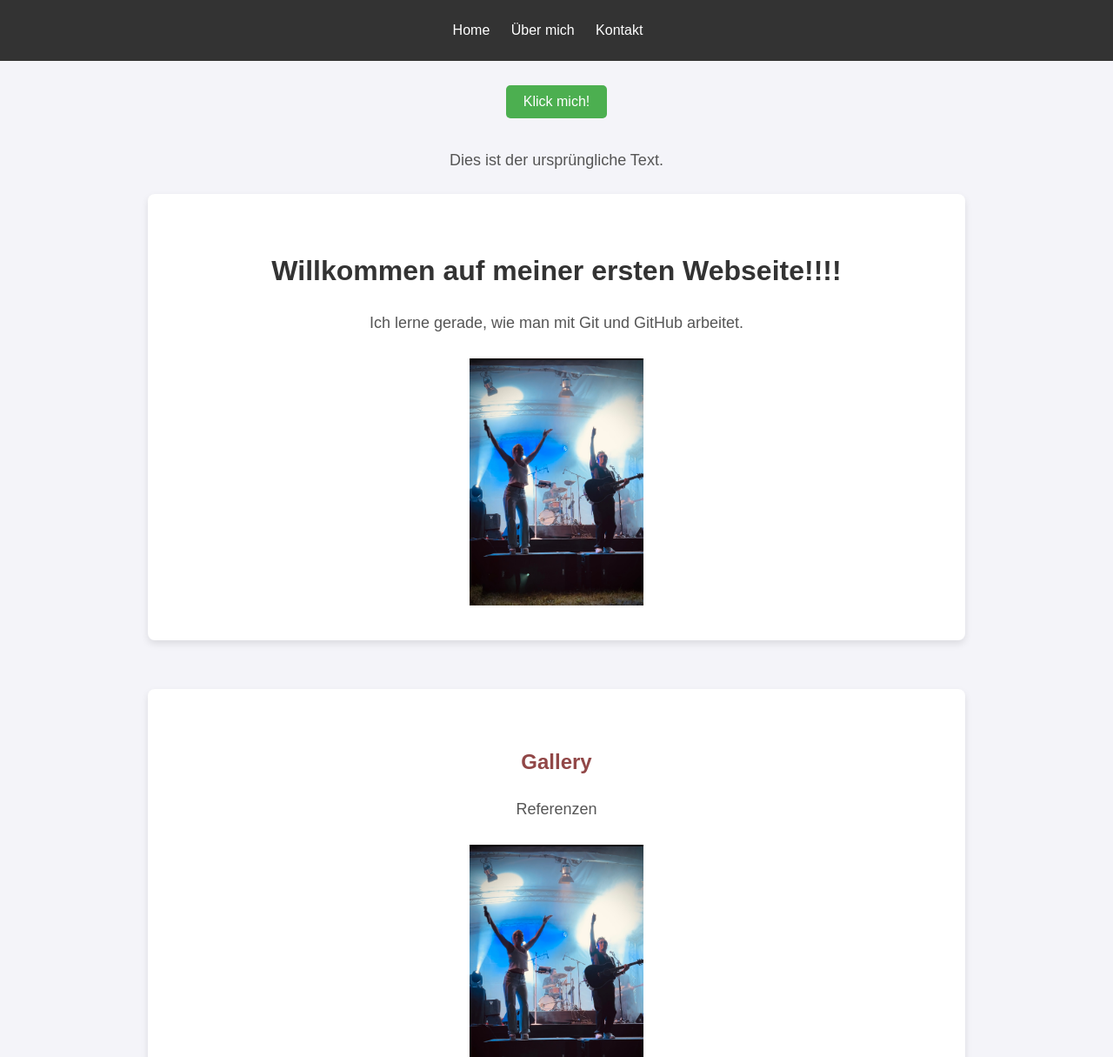
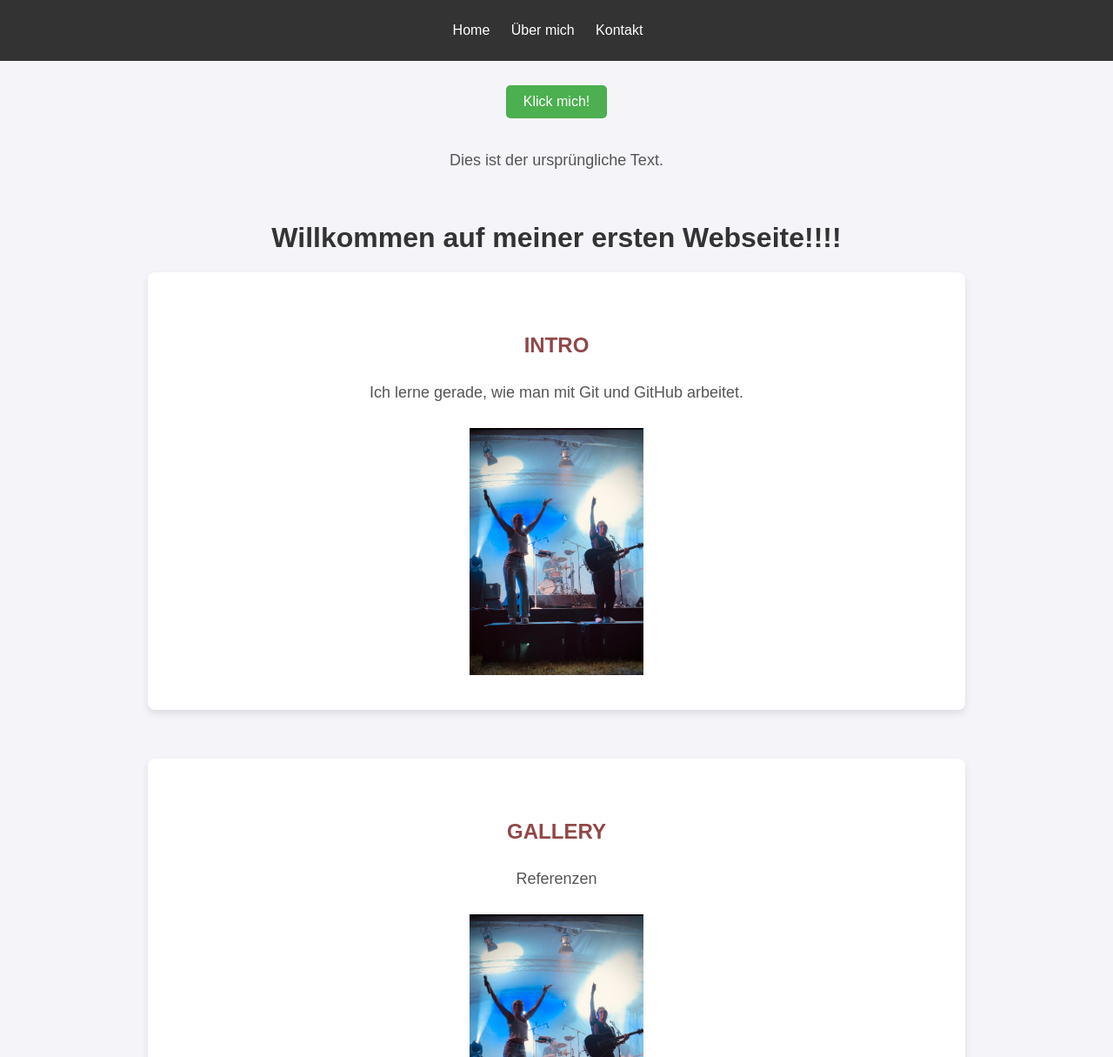
Before and after one commit to An2nyT8/MyFirstWebsite, a plain HTML site: page index.html in a window 1280 px wide. Shown: the top 1215 px of the page at 87% size. Drawn offline with Linux system fonts and the light colour scheme.

Commit message:
Update index.html

```diff
--- a/index.html
+++ b/index.html
@@ -18,14 +18,15 @@
         <button id="changeTextBtn">Klick mich!</button>
     </p>
     <p id="text">Dies ist der ursprüngliche Text.</p>
+    <h1>Willkommen auf meiner ersten Webseite!!!!</h1>
     <div class="container">
-        <h1>Willkommen auf meiner ersten Webseite!!!!</h1>
+        <h2>INTRO</h2>
         <p>Ich lerne gerade, wie man mit Git und GitHub arbeitet.</p>
         <img src="IMG_0967.jpg" alt="Beschreibung des Bildes" style="width: 100%; max-width: 200px; display: block; margin: 20px auto;">
     </div>
     <p></p>
     <div class="container">
-        <h2>Gallery</h2>
+        <h2>GALLERY</h2>
         <p>Referenzen</p>
         <img src="IMG_0967.jpg" alt="Beschreibung des Bildes" style="width: 100%; max-width: 200px; display: block; margin: 20px auto;">
     </div>
```
